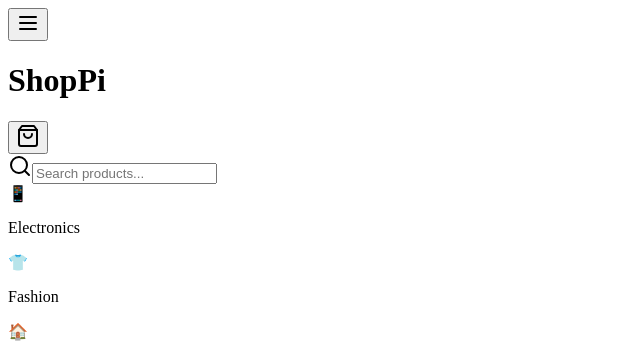
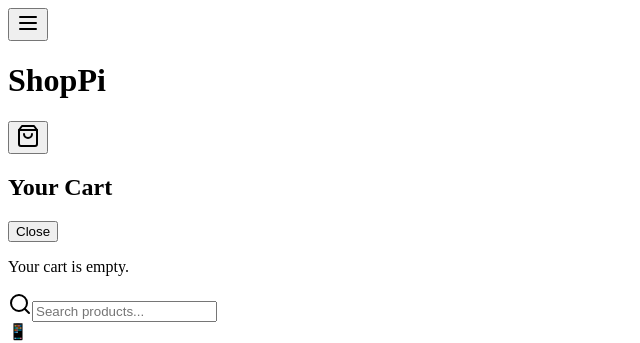
Before and after one commit to kaysims00-cell/ShopPi, a Next.js app: page / in a window 1280 px wide. Shown: the top 343 px of the page, without its empty margins (0-640 px from the left). Built offline with nearby package versions, Linux system fonts and the light colour scheme.

Commit message:
Connect cart icon to CartDrawer checkout

```diff
--- a/app/page.tsx
+++ b/app/page.tsx
@@ -4,16 +4,13 @@ import {
   ShoppingBag,
   Search,
   Menu,
-  Home,
-  User,
-  Grid3x3,
-  Plus,
 } from "lucide-react"
 import { Button } from "@/components/ui/button"
 import { Input } from "@/components/ui/input"
 import { Badge } from "@/components/ui/badge"
 import Link from "next/link"
 import { CartProvider, useCart } from "./context/CartContext"
+import CartDrawer from "@/app/components/CartDrawer"
 
 const categories = [
   { name: "Electronics", icon: "📱" },
@@ -92,7 +89,8 @@ function PageContent() {
 
           <h1 className="text-xl font-bold">ShopPi</h1>
 
-          <Link href="/cart">
+          {/* ✅ CART DRAWER TRIGGER */}
+          <CartDrawer>
             <Button variant="ghost" size="icon" className="relative">
               <ShoppingBag className="h-6 w-6" />
               {cart.length > 0 && (
@@ -101,9 +99,10 @@ function PageContent() {
                 </Badge>
               )}
             </Button>
-          </Link>
+          </CartDrawer>
         </div>
 
+        {/* Search */}
         <div className="px-4 pb-3">
           <div className="relative">
             <Search className="absolute left-3 top-1/2 h-4 w-4 -translate-y-1/2" />
@@ -154,7 +153,7 @@ function PageContent() {
   )
 }
 
-/* ✅ FIXED ADD TO CART BUTTON */
+/* ✅ ADD TO CART */
 function AddToCartButton({ product }: { product: Product }) {
   const { addToCart } = useCart()
 
```
